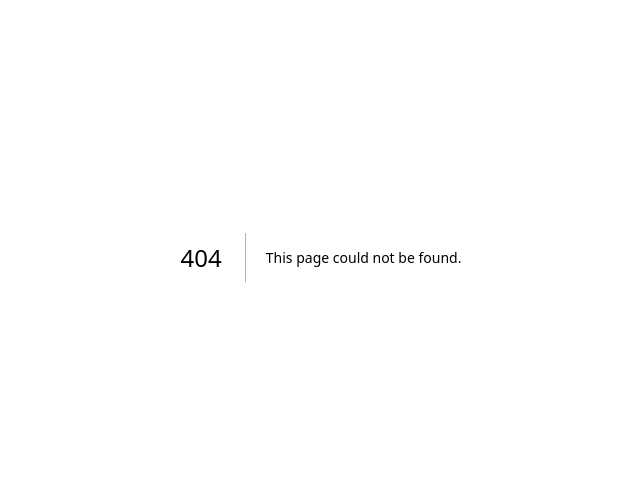
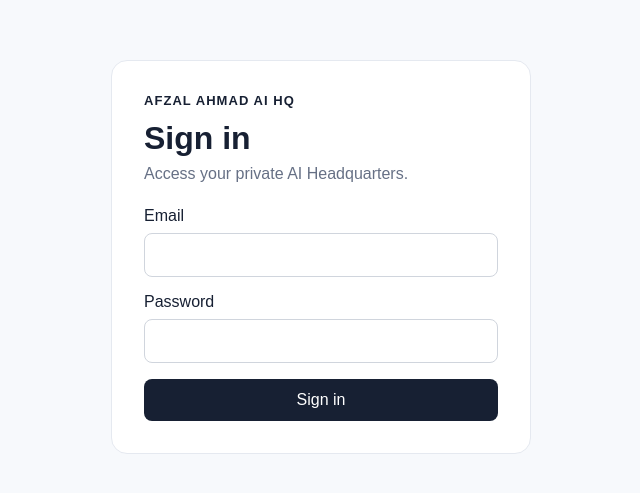
Before and after one commit to afzalahmadofficial/afzal-ai-hq, a Next.js app: page /login in a window 1280 px wide. Before the commit this address had no page. Shown: the part 143-636 px from the top of the page, without its empty margins (319-959 px from the left). Built offline with nearby package versions, Linux system fonts and the light colour scheme.

Commit message:
Add Supabase authentication login page

```diff
--- /dev/null
+++ b/app/login/page.tsx
@@ -0,0 +1,61 @@
+"use client";
+
+import { FormEvent, useState } from "react";
+import { createSupabaseBrowserClient } from "@/lib/supabase/browser";
+
+export default function LoginPage() {
+  const [email, setEmail] = useState("");
+  const [password, setPassword] = useState("");
+  const [loading, setLoading] = useState(false);
+  const [message, setMessage] = useState<string | null>(null);
+
+  async function handleSubmit(event: FormEvent<HTMLFormElement>) {
+    event.preventDefault();
+    setLoading(true);
+    setMessage(null);
+
+    try {
+      const supabase = createSupabaseBrowserClient();
+      const { error } = await supabase.auth.signInWithPassword({ email, password });
+
+      if (error) {
+        setMessage(error.message);
+        return;
+      }
+
+      window.location.href = "/projects";
+    } catch (error) {
+      setMessage(error instanceof Error ? error.message : "Unable to sign in.");
+    } finally {
+      setLoading(false);
+    }
+  }
+
+  return (
+    <main style={{ minHeight: "100vh", display: "grid", placeItems: "center", padding: 24 }}>
+      <section style={{ width: "100%", maxWidth: 420, padding: 32, background: "#fff", border: "1px solid #e5e9f0", borderRadius: 16 }}>
+        <p style={{ margin: 0, fontSize: 13, fontWeight: 700, letterSpacing: "0.08em", textTransform: "uppercase" }}>Afzal Ahmad AI HQ</p>
+        <h1 style={{ margin: "12px 0 8px", fontSize: 32 }}>Sign in</h1>
+        <p style={{ margin: "0 0 24px", color: "#667085" }}>Access your private AI Headquarters.</p>
+
+        <form onSubmit={handleSubmit} style={{ display: "grid", gap: 16 }}>
+          <label style={{ display: "grid", gap: 8 }}>
+            <span>Email</span>
+            <input required type="email" autoComplete="email" value={email} onChange={(event) => setEmail(event.target.value)} style={{ padding: 12, border: "1px solid #d0d5dd", borderRadius: 8 }} />
+          </label>
+
+          <label style={{ display: "grid", gap: 8 }}>
+            <span>Password</span>
+            <input required type="password" autoComplete="current-password" value={password} onChange={(event) => setPassword(event.target.value)} style={{ padding: 12, border: "1px solid #d0d5dd", borderRadius: 8 }} />
+          </label>
+
+          {message && <p role="alert" style={{ margin: 0, color: "#b42318" }}>{message}</p>}
+
+          <button disabled={loading} type="submit" style={{ padding: 12, border: 0, borderRadius: 8, background: "#172033", color: "#fff", cursor: loading ? "wait" : "pointer" }}>
+            {loading ? "Signing in…" : "Sign in"}
+          </button>
+        </form>
+      </section>
+    </main>
+  );
+}
```
